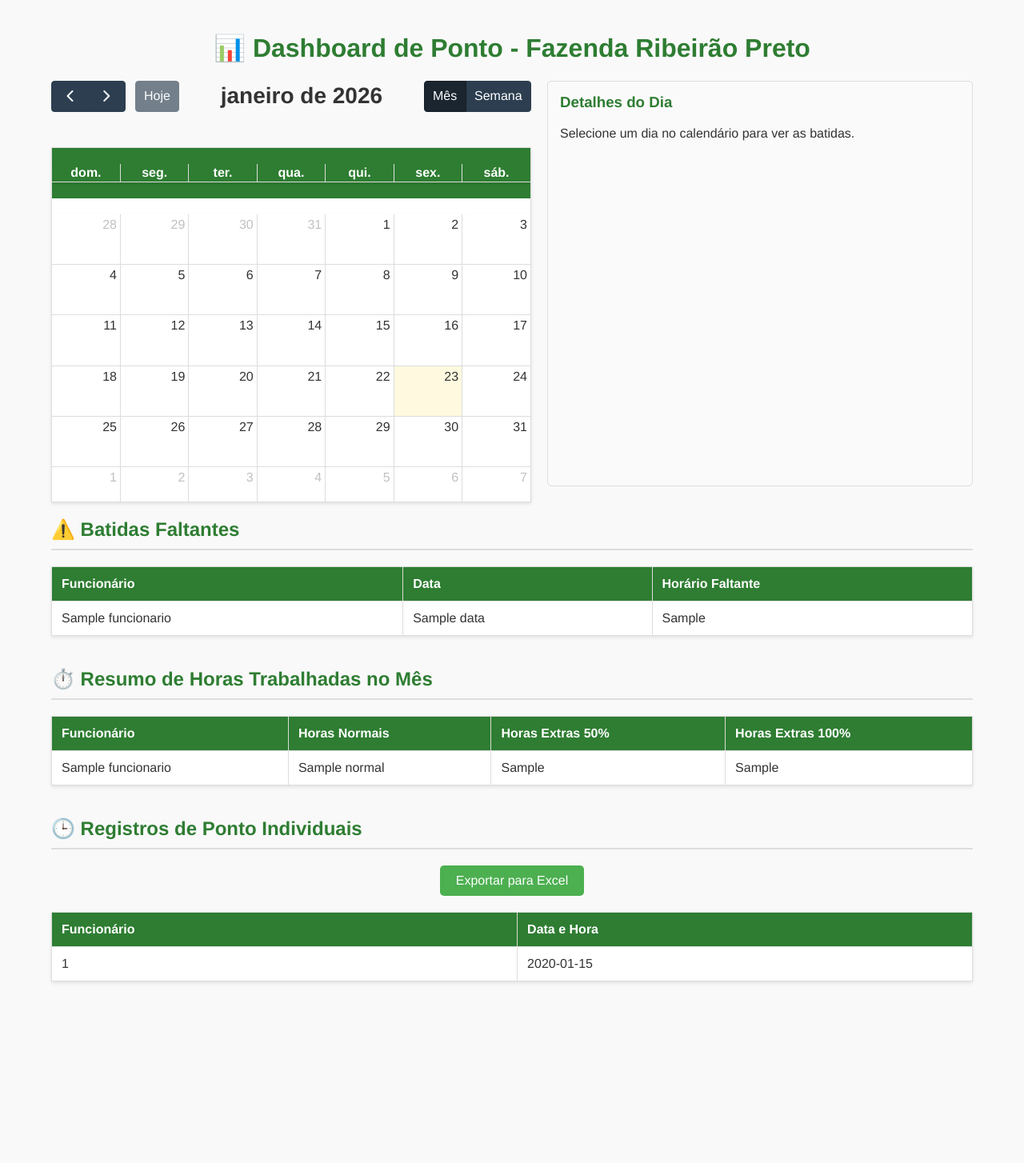
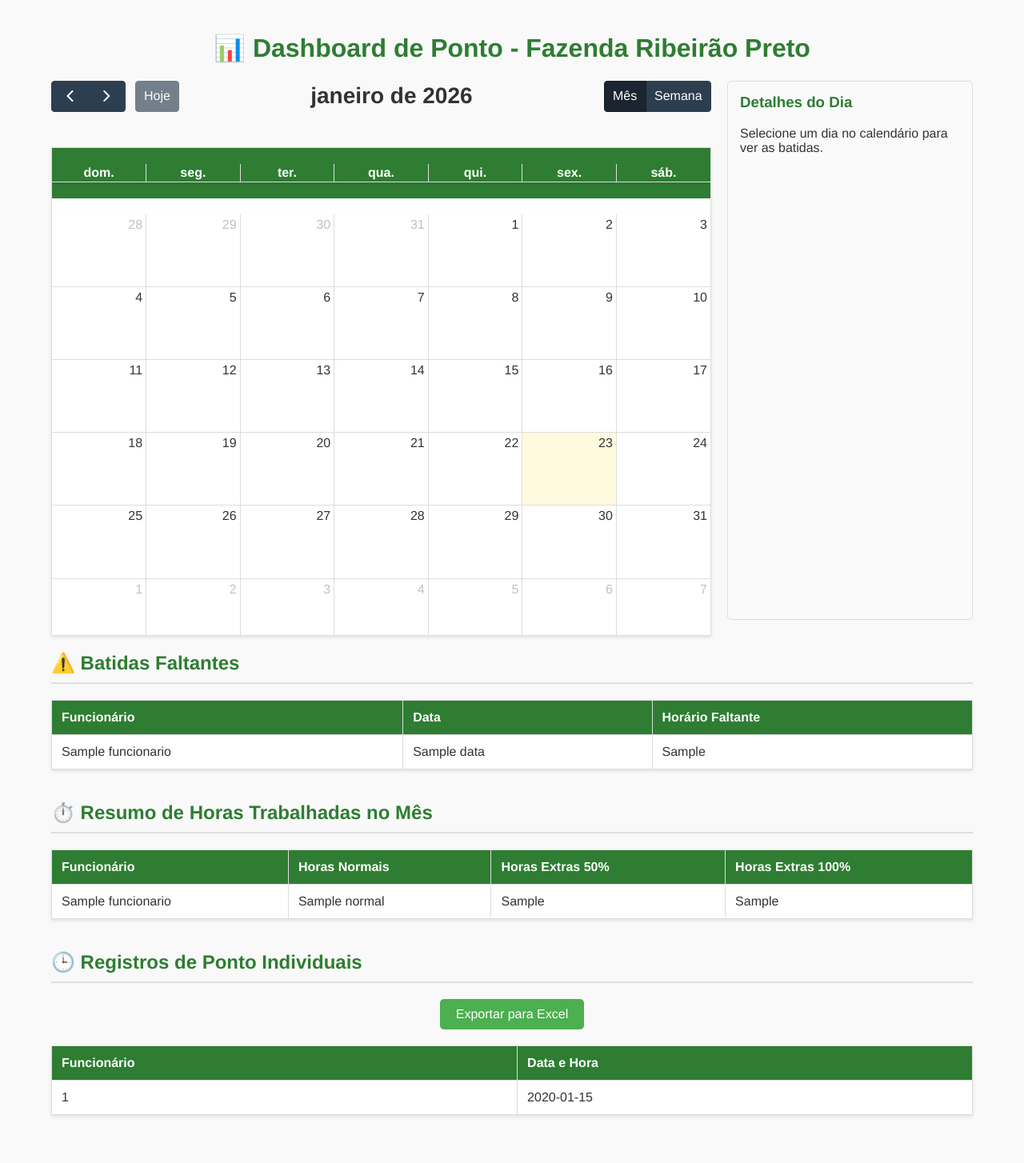
Before and after one commit to c-senju/ponto-fazenda, a Flask app: template templates/index.html in a window 1280 px wide. Shown: the part 89-1543 px from the top of the page at 80% size. Before the commit the page ends 1318 px from the top, so only its background shows below. Run offline with Flask 3, Linux system fonts and the light colour scheme; the template is opened without the code that fills it: most values are stand-ins (such as "Sample title", 1, 10 or a date in 2020); lists and menus that the app fills with data are empty; some libraries are stand-ins or nearby versions.

Commit message:
Update index.html

```diff
--- a/templates/index.html
+++ b/templates/index.html
@@ -16,7 +16,7 @@ Dashboard de Ponto - Fazenda Ribeirão Preto<!-- templates/index.html -->
     }
     #calendar {
         flex: 3; /* O calendário ocupará 3/4 do espaço disponível. */
-        max-width: 600px;
+        max-width: 900px;
     }
     #day-details {
         flex: 1; /* O painel de detalhes ocupará 1/4 do espaço. */
@@ -24,7 +24,7 @@ Dashboard de Ponto - Fazenda Ribeirão Preto<!-- templates/index.html -->
         border: 1px solid #ddd;
         border-radius: 5px;
         background-color: #fafafa;
-        min-height: 300px;
+        min-height: 400px;
     }
     #day-details h3 {
         margin-top: 0;
```
